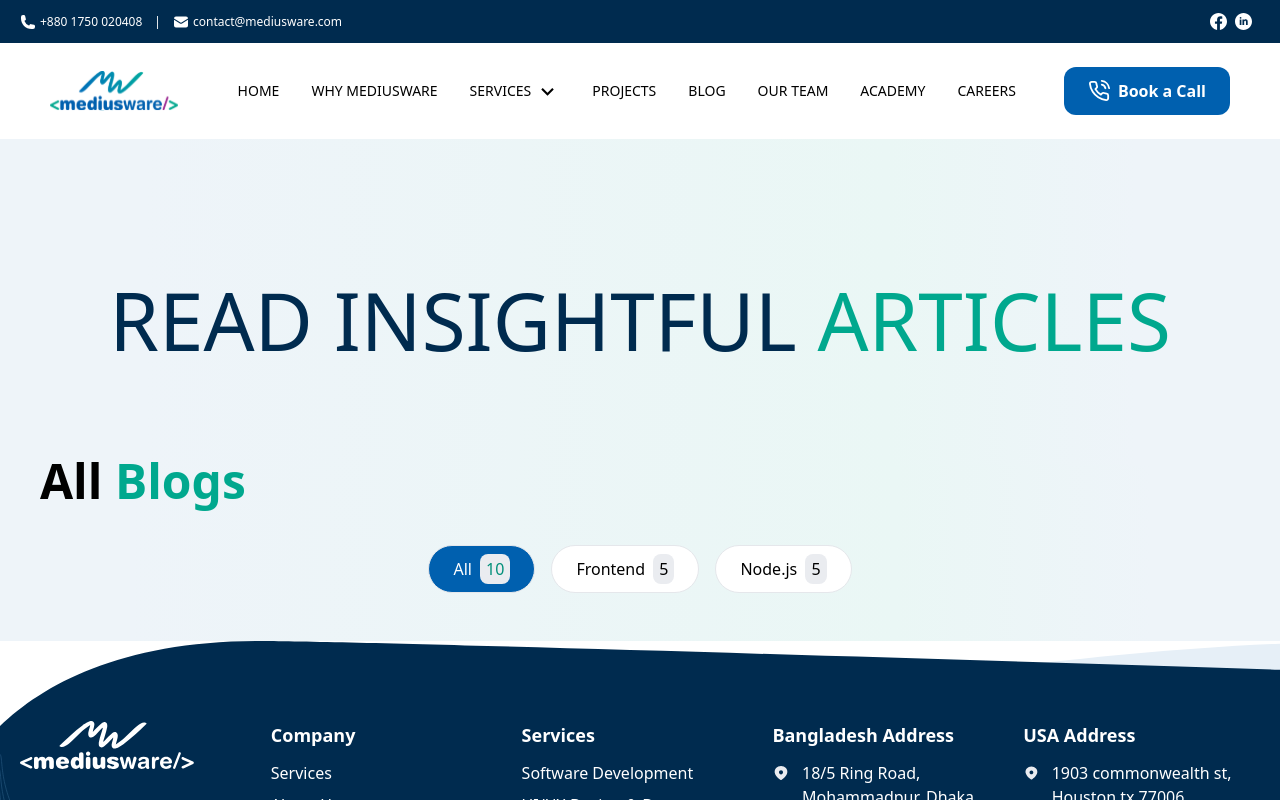
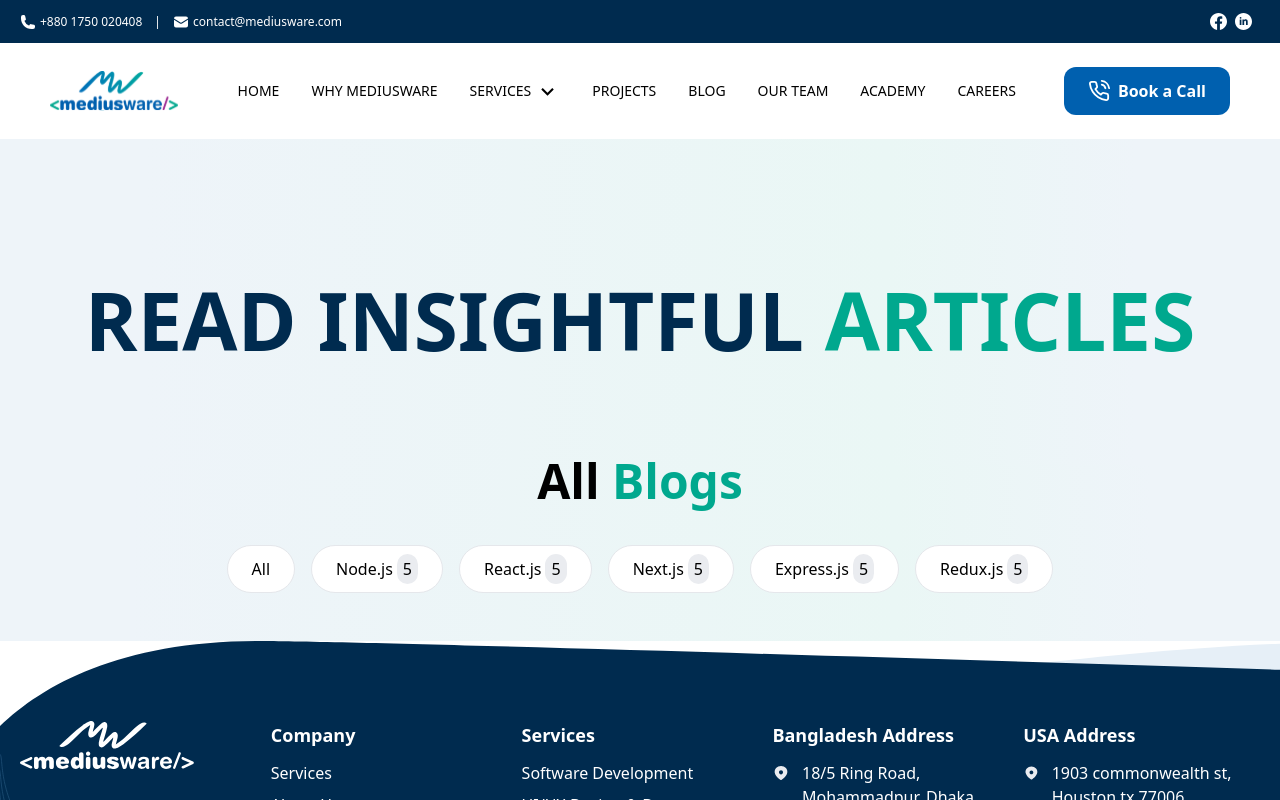
Before and after one commit to md-galib-hossain/mediusware-task, a React (Vite) app: page / in a window 1280 px wide. Shown: the top 800 px of the page. Built offline with nearby package versions, Linux system fonts and the light colour scheme.

Commit message:
feat: keyword capsule

```diff
--- a/src/components/AllBlogs.jsx
+++ b/src/components/AllBlogs.jsx
@@ -1,47 +1,60 @@
+import KeywordCapsule from "./Ui/KeywordCapsule/KeywordCapsule";
+
 const AllBlogs = () => {
   return (
     <div className="container">
-      <div className="flex items-center justify-between gap-3 md:flex-row flex-col">
+      <div className="flex items-center justify-center gap-3 md:flex-row flex-col">
         <p className="sm:text-[48px] text-2xl leading-8 font-bold">
           All <span className="text-[#00A88E]"> Blogs</span>
         </p>
       </div>
       <div className="flex items-center flex-wrap justify-center gap-4 sm:py-12 py-5">
-        <div>
-          <button
-            className={` sm:py-[11px] py-1  sm:px-6 px-4 border rounded-3xl text-white bg-[#0060AF]  `}
-          >
-            All{" "}
-            <span
-              className={`px-[6px] py-1  rounded-lg ms-1  text-[#008F79] bg-[#EAECF0] h-[20px] `}
-            >
-              10
-            </span>
-          </button>
-        </div>
-        <div>
-          <button
-            className={` sm:py-[11px] py-1  sm:px-6 px-4 border rounded-3xl bg-white`}
-          >
-            Frontend{" "}
-            <span className={`px-[6px] py-1  rounded-lg ms-1 bg-[#EAECF0] h-[20px] `}>
-              5
-            </span>
-          </button>
-        </div>
-        <div>
-          <button
-            className={` sm:py-[11px] py-1  sm:px-6 px-4 border rounded-3xl bg-white`}
-          >
-            Node.js{" "}
-            <span className={`px-[6px] py-1  rounded-lg ms-1 bg-[#EAECF0] h-[20px]`}>
-              5
-            </span>
-          </button>
-        </div>
+
+
+          {keywordsArr.map((keyword) => (
+            <KeywordCapsule
+              key={keyword.id}
+              name={keyword.name}
+              count={keyword.count}
+            />
+          ))}
+
       </div>
     </div>
   );
 };
 
 export default AllBlogs;
+
+const keywordsArr = [
+  {
+    id: 1,
+    name: "All",
+
+  },
+  {
+    id: 2,
+    name: "Node.js",
+    count: 5,
+  },
+  {
+    id: 3,
+    name: "React.js",
+    count: 5,
+  },
+  {
+    id: 4,
+    name: "Next.js",
+    count: 5,
+  },
+  {
+    id: 5,
+    name: "Express.js",
+    count: 5,
+  },
+  {
+    id: 6,
+    name: "Redux.js",
+    count: 5,
+  },
+];
--- a/src/components/BlogHero.jsx
+++ b/src/components/BlogHero.jsx
@@ -6,7 +6,7 @@
       <div className="  bg-gradient-to-l from-[#EEF4F9] from-10% via-[#EAF7F5] via-30% to-[#EEF4F9] to-90% lg:pt-[60px] pt-10 lg:pb-[100px] md:pb-[60px] pb-10">
         <div className="container">
           <div>
-            <h2 className=" text-[#002B4F] xl:text-[80px] md:text-[60px] !text-8 text-center lg:mt-[76px] md:mt-[60px] mt-0 md:leading-[90px] sm:leading-7 leading-11">
+            <h2 className="font-bold text-[#002B4F] xl:text-[80px] md:text-[60px] !text-8 text-center lg:mt-[76px] md:mt-[60px] mt-0 md:leading-[90px] sm:leading-7 leading-11">
               READ INSIGHTFUL <span className="text-[#00A88E]">ARTICLES</span>
             </h2>
           </div>
--- /dev/null
+++ b/src/components/Ui/KeywordCapsule/KeywordCapsule.tsx
@@ -0,0 +1,17 @@
+import React from "react";
+
+const KeywordCapsule = ({ name, count, ...rest }) => {
+  return (
+    <button
+      className={` sm:py-[11px] py-1 focus:text-white focus:bg-[#0060AF] sm:px-6 px-4 border rounded-3xl bg-white`}
+      {...rest}
+    >
+      {name}
+    {count &&   <span className={`px-[6px] py-1  rounded-[21px] ms-1 bg-[#EAECF0] focus:text-[#EAECF0] h-[20px]`}>
+        {count}
+      </span>}
+    </button>
+  );
+};
+
+export default KeywordCapsule;
```
